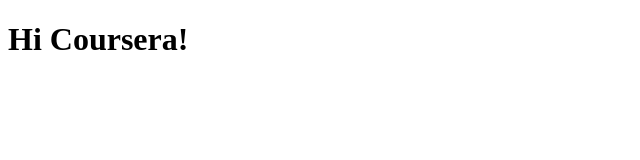
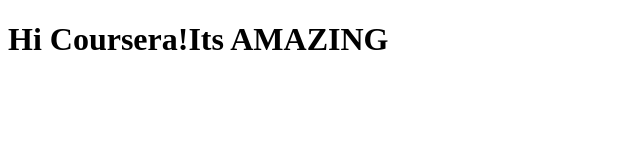
Before and after one commit to DrMedRasen1/coursera-test1, a plain HTML site: page site/index.html in a window 1280 px wide. Shown: the whole page, without its empty margins (0-640 px from the left). Drawn offline with Linux system fonts and the light colour scheme.

Commit message:
Modification

```diff
--- a/site/index.html
+++ b/site/index.html
@@ -6,6 +6,6 @@
 	<title>Hello Coursera!</title>
 </head>
 <body>
-<h1>Hi Coursera!</h1>
+<h1>Hi Coursera!Its AMAZING</h1>
 </body>
 </html>
```
